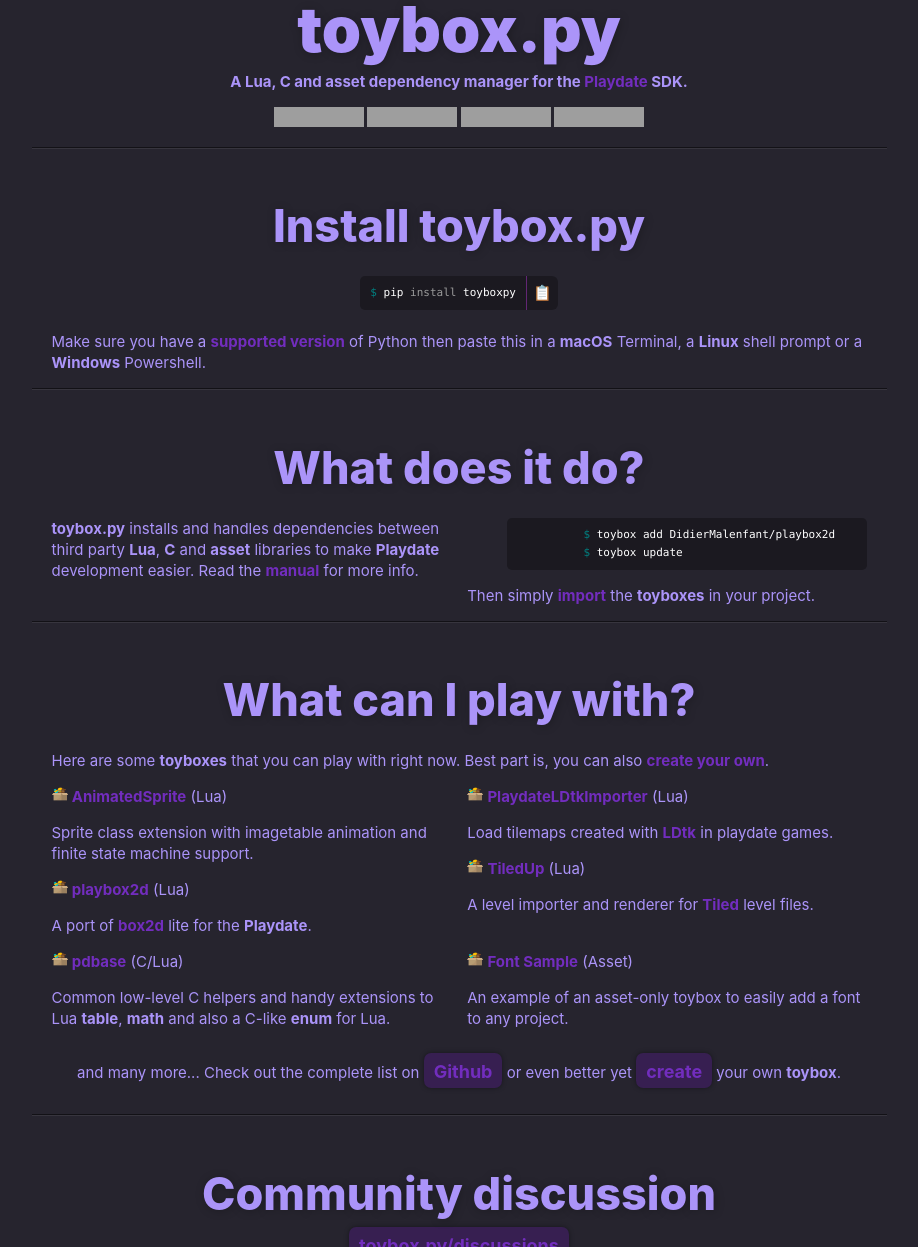
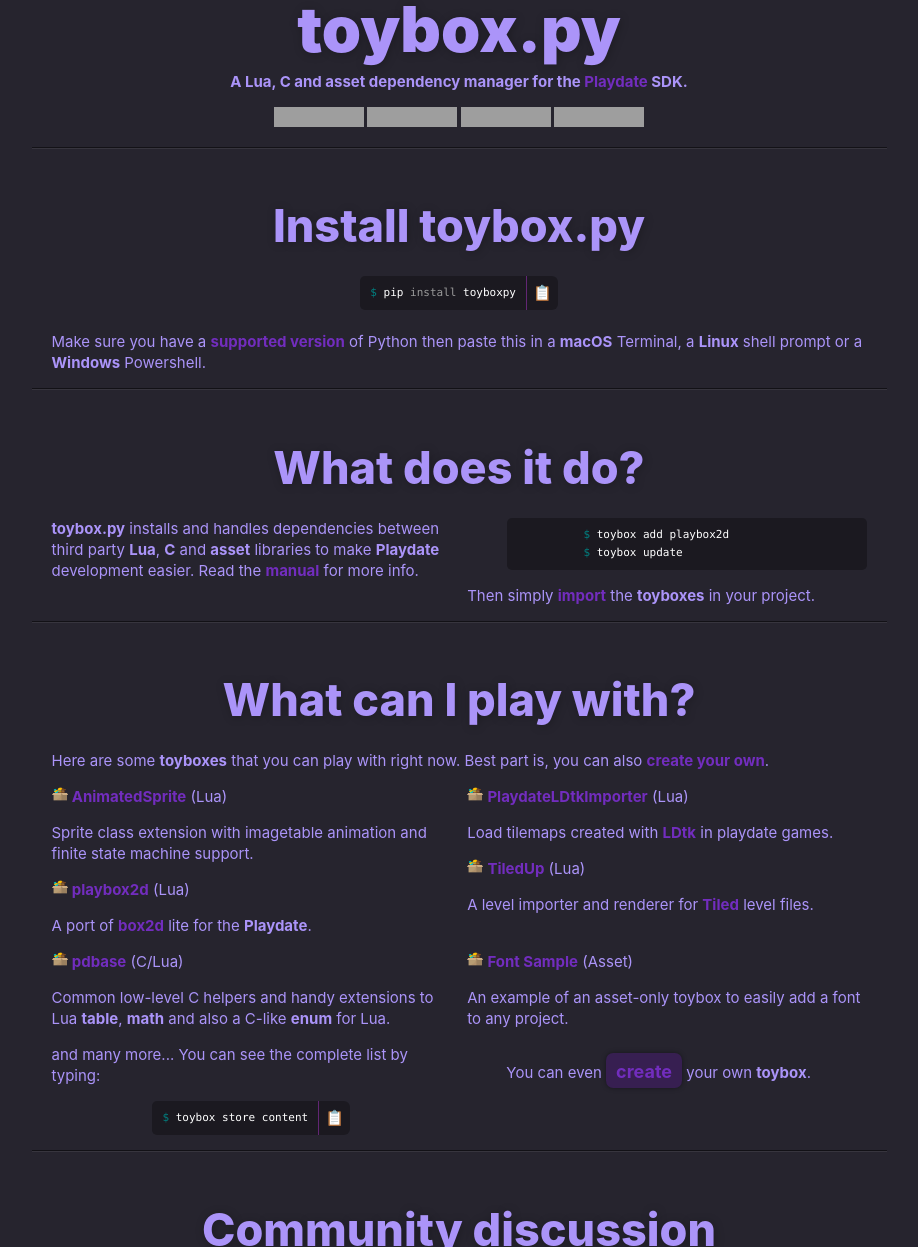
Before and after one commit to toyboxpy/toyboxpy.io, a Jekyll site: the page built from index.html, in a window 1280 px wide and 1400 px high, cut to the strip 153-1400 px from the top of the window. Shown: the whole strip, without its empty margins (181-1099 px from the left). Built offline with Jekyll 4.4.1, drawn with Linux system fonts in a browser that asks for light colours; comment, search, counter and statistics services are not loaded; grey boxes are pictures that could not be loaded.

Commit message:
Added post for 1.1.0
Also tweaked some content to reflect the changes in 1.1.0

```diff
--- a/_data/locales/en.yml
+++ b/_data/locales/en.yml
@@ -16,7 +16,8 @@
     fontsampledesc: An example of an asset-only toybox to easily add a font to any project.
     animatedspriteedesc: Sprite class extension with imagetable animation and finite state machine support.
     ldtkdesc: Load tilemaps created with <a href="https://ldtk.io" target="_blank">LDtk</a> in playdate games.
-    toyboxlist: and many more... Check out the complete list on <a href="https://github.com/stars/DidierMalenfant/lists/toyboxes">Github</a> or even better yet <a href="https://github.com/toyboxpy/toybox.py#creating-your-own-toyboxes">create</a> your own <b>toybox</b>.
+    toyboxlist: "and many more... You can see the complete list by typing:"
+    createyourown: You can even <a href="https://github.com/toyboxpy/toybox.py#creating-your-own-toyboxes">create</a> your own <b>toybox</b>.
     doc:
       blog: Official blog
       community: Community discussion
--- a/_layouts/index.html
+++ b/_layouts/index.html
@@ -39,7 +39,7 @@
         </div>
         <div class="col-2">
           {% highlight bash %}
-          $ toybox add DidierMalenfant/playbox2d
+          $ toybox add playbox2d
           $ toybox update {% endhighlight %}
           {{ t.pagecontent.then }}
         </div>
@@ -58,6 +58,10 @@
           <p>{{ t.pagecontent.playbox2ddesc }}</p>
           <p id="title"><img alt="toyboxpy logo" src="{{ "/assets/img/toybox-449x449.png" | relative_url }}" width="16" height="16"> <a href="https://github.com/DidierMalenfant/pdbase">pdbase</a> (C/Lua)</p>
           <p>{{ t.pagecontent.pdbasedesc }}</p>
+          <p>{{ t.pagecontent.toyboxlist }}</p>
+          <div class="copyable">
+            {%- highlight bash -%} toybox store content {%- endhighlight -%}
+          </div>
         </div>
         <div class="col-2">
           <p><img alt="toyboxpy logo" src="{{ "/assets/img/toybox-449x449.png" | relative_url }}" width="16" height="16"> <a href="https://github.com/NicMagnier/PlaydateLDtkImporter">PlaydateLDtkImporter</a> (Lua)</p>
@@ -68,7 +72,7 @@
           <p>{{ t.pagecontent.fontsampledesc }}</p>
         </div>
         <div class="button">
-          <p>{{ t.pagecontent.toyboxlist }}</p>
+          <p>{{ t.pagecontent.createyourown }}</p>
         </div>
       </div>
     </li>
```
Also changed, not shown: _posts/2022-11-28-1.1.0.md (added, +32 -0 lines).
